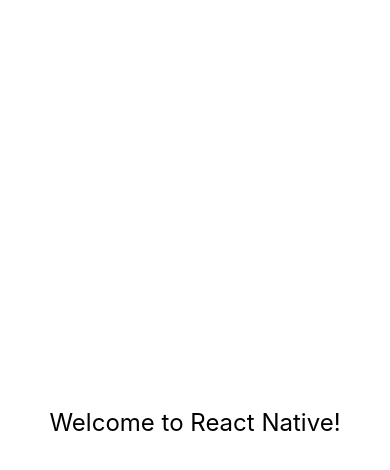
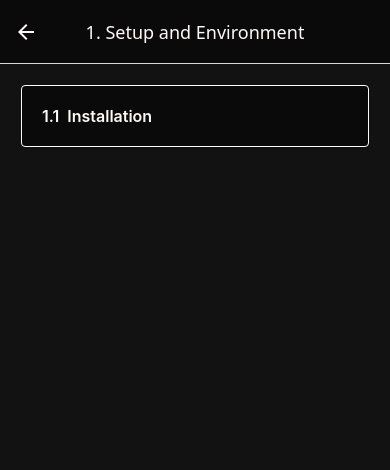
Before and after one commit to rees-kyle/react-native-showcase, a React Native app: screen /SetupAndEnvironment in a window 390 px wide. Shown: the top 470 px of the page. Built offline with nearby package versions, Linux system fonts and the light colour scheme.

Commit message:
feat: navigation, theme, screens and button

```diff
--- a/App.tsx
+++ b/App.tsx
@@ -1,30 +1,66 @@
-/**
- * Sample React Native App
- * https://github.com/facebook/react-native
- *
- * @format
- */
+import React from 'react';
+import { NavigationContainer, NavigationState } from '@react-navigation/native';
+import { createNativeStackNavigator } from '@react-navigation/native-stack';
+import ReactNativeShowcaseScreen from './screens/ReactNativeShowcaseScreen';
+import SetupAndEnvironmentScreen from './screens/topics/SetupAndEnvironmentScreen';
+import InstallationScreen from './screens/subtopics/InstallationScreen';
 
-import { NewAppScreen } from '@react-native/new-app-screen';
-import { StatusBar, StyleSheet, useColorScheme, View, Text } from 'react-native';
+export type RootStackParamList = {
+  ReactNativeShowcase: undefined;
+  SetupAndEnvironment: undefined;
+  Installation: undefined;
+};
 
-function App() {
-  const isDarkMode = useColorScheme() === 'dark';
+const Stack = createNativeStackNavigator<RootStackParamList>();
+
+export default function App() {
+  const handleStateChange = (state?: NavigationState) => {
+    const currentRoutes = state?.routes ?? [];
+    const currentIndex = state?.index ?? 0;
+
+    // Log when navigating "back" (i.e. going to a previous screen in the stack)
+    if (currentIndex < previousIndex) {
+      console.log('Back button pressed.');
+    }
+
+    previousIndex = currentIndex;
+  };
+
+  // Track last screen index to compare navigation direction
+  let previousIndex = 0;
 
   return (
-    <View style={[styles.container, { justifyContent: 'center', alignItems: 'center' }]}>
-      <StatusBar barStyle={isDarkMode ? 'light-content' : 'dark-content'} />
-      <Text style={{ fontSize: 24, margin: 16 }}>
-        Welcome to React Native!
-      </Text>
-    </View>
+    <NavigationContainer onStateChange={handleStateChange}>
+      <Stack.Navigator
+        initialRouteName="ReactNativeShowcase"
+        screenOptions={{
+          contentStyle: {
+            backgroundColor: '#121212',
+          },
+          headerStyle: {
+            backgroundColor: '#0A0A0A',
+          },
+          headerTintColor: '#FFFAFA',
+          headerTitleAlign: 'center',
+          animation: 'slide_from_right',
+        }}
+      >
+        <Stack.Screen
+          name="ReactNativeShowcase"
+          component={ReactNativeShowcaseScreen}
+          options={{ title: 'React Native Showcase' }}
+        />
+        <Stack.Screen
+          name="SetupAndEnvironment"
+          component={SetupAndEnvironmentScreen}
+          options={{ title: '1.  Setup and Environment' }}
+        />
+        <Stack.Screen
+          name="Installation"
+          component={InstallationScreen}
+          options={{ title: '1.1  Installation' }}
+        />
+      </Stack.Navigator>
+    </NavigationContainer>
   );
 }
-
-const styles = StyleSheet.create({
-  container: {
-    flex: 1,
-  },
-});
-
-export default App;
--- /dev/null
+++ b/components/TopicButton.tsx
@@ -0,0 +1,34 @@
+import React from 'react';
+import { TouchableOpacity, Text, StyleSheet } from 'react-native';
+
+// Define the props that the component accepts
+interface Props {
+  text: string;          // The label shown on the button
+  onPress?: () => void;  // A function to run when button is pressed
+};
+
+// Define the functional component using props
+export default function TopicButton({ text, onPress }: Props) {
+  return (
+    <TouchableOpacity style={styles.button} onPress={onPress} activeOpacity={0.6}>
+      <Text style={styles.text}>{text}</Text>
+    </TouchableOpacity>
+  );
+}
+
+const styles = StyleSheet.create({
+  button: {
+    backgroundColor: '#0A0A0A',
+    paddingVertical: 20,
+    paddingLeft: 20,
+    borderWidth: 1,
+    borderColor: '#FFFAFA',
+    borderRadius: 4,
+    margin: 5
+  },
+  text: {
+    color: '#FFFAFA',
+    fontSize: 16,
+    fontWeight: '600'
+  },
+});
--- /dev/null
+++ b/screens/ReactNativeShowcaseScreen.tsx
@@ -0,0 +1,31 @@
+import React from 'react';
+import { View, StyleSheet } from 'react-native';
+import TopicButton from '../components/TopicButton';
+import { useNavigation } from '@react-navigation/native';
+import type { NativeStackNavigationProp } from '@react-navigation/native-stack';
+import type { RootStackParamList } from '../App';
+
+export default function ReactNativeShowcaseScreen() {
+  const navigation = useNavigation<NativeStackNavigationProp<RootStackParamList>>();
+
+  return (
+    <View style={styles.container}>
+      <TopicButton
+        text="1.  Setup and Environment"
+        onPress={() => {
+          navigation.navigate('SetupAndEnvironment');
+          console.log('Setup and Environment button pressed.');
+        }}
+      />
+    </View>
+  );
+}
+
+const styles = StyleSheet.create({
+  container: {
+    flex: 1,
+    backgroundColor: '#121212', // matches your dark theme
+    padding: 16,
+    gap: 12,
+  },
+});
--- /dev/null
+++ b/screens/subtopics/InstallationScreen.tsx
@@ -0,0 +1,25 @@
+import React from 'react';
+import { View, Text, StyleSheet } from 'react-native';
+
+export default function InstallationScreen() {
+  return (
+    <View style={styles.container}>
+      <Text style={styles.paragraph}>
+        Placeholder.
+      </Text>
+    </View>
+  );
+}
+
+const styles = StyleSheet.create({
+  container: {
+    flex: 1,
+    backgroundColor: '#121212',
+    padding: 16,
+  },
+  paragraph: {
+    fontSize: 16,
+    color: '#DDDDDD',
+    lineHeight: 22,
+  },
+});
--- /dev/null
+++ b/screens/topics/SetupAndEnvironmentScreen.tsx
@@ -0,0 +1,31 @@
+import React from 'react';
+import { View, StyleSheet } from 'react-native';
+import TopicButton from '../../components/TopicButton';
+import { useNavigation } from '@react-navigation/native';
+import type { NativeStackNavigationProp } from '@react-navigation/native-stack';
+import type { RootStackParamList } from '../../App';
+
+export default function SetupAndEnvironmentScreen() {
+  const navigation = useNavigation<NativeStackNavigationProp<RootStackParamList>>();
+
+  return (
+    <View style={styles.container}>
+      <TopicButton
+        text="1.1  Installation"
+        onPress={() => {
+          navigation.navigate('Installation');
+          console.log('Installation button pressed.');
+        }}
+      />
+    </View>
+  );
+}
+
+const styles = StyleSheet.create({
+  container: {
+    flex: 1,
+    backgroundColor: '#121212',
+    padding: 16,
+    gap: 12,
+  },
+});
```
